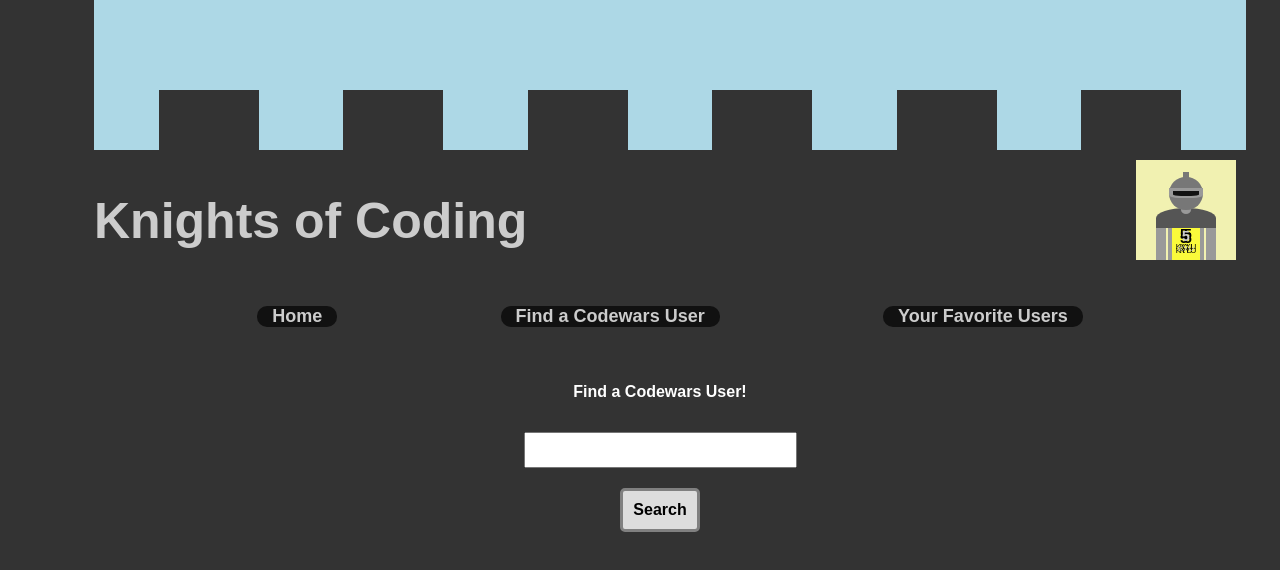
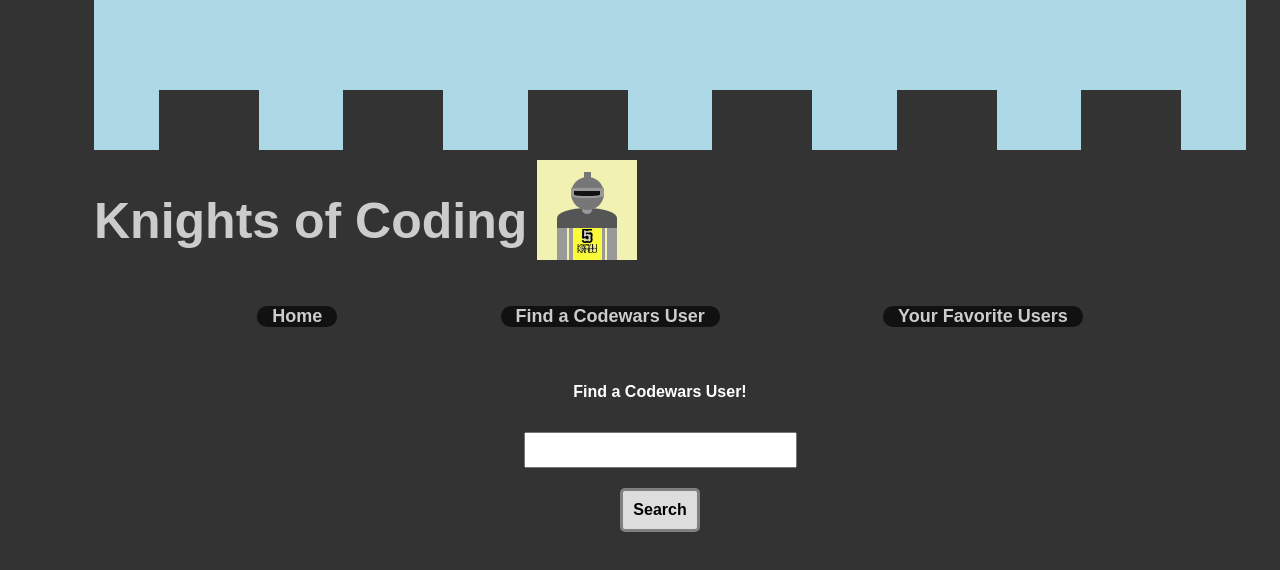
Before and after one commit to drewhsu86/Knights-of-Coding, a React (Create React App) app: page /users in a window 1280 px wide. Shown: the top 570 px of the page. Built offline with nearby package versions, Linux system fonts and the light colour scheme.

Commit message:
changed layout for search result page into row instead of column for browser size

```diff
--- a/src/App.css
+++ b/src/App.css
@@ -61,12 +61,6 @@
 }
 
 
-.row {
-  display: flex;
-  justify-content: space-between;
-}
-
-
 /*=================================*/
 /* Home folder  */
 /*=================================*/
@@ -81,6 +75,11 @@
 
 .navBar h1 {
   font-size: 30px;
+}
+
+.navTitle {
+  display: flex;
+  justify-self: space-between;
 }
 
 .navButtons {
@@ -225,9 +224,11 @@
     font-size: 50px;
   }
 
-  .showUsers {
+  .showUserAll {
+    display: flex;
     flex-direction: row;
-    flex-wrap: wrap;
+    justify-content: center;
+    align-items: flex-start;
   }
 
   .userData {
@@ -236,6 +237,7 @@
     border-radius: 10px;
     padding: 5px 25px;
     margin: 20px 40px;
+    min-width: 200px;
   }
 
   .showKatas {
@@ -243,4 +245,6 @@
   }
 
 
+
+
 }
--- a/src/Home/Nav.js
+++ b/src/Home/Nav.js
@@ -9,7 +9,7 @@
     <nav className="navBar">
       <NavCastle />
 
-      <Link path="/" className="row">
+      <Link path="/" className="navTitle">
         <h1>Knights of Coding </h1>
         <KataKnight
           style={{ border: "10px solid #333333" }}
--- a/src/Users/ShowUser.js
+++ b/src/Users/ShowUser.js
@@ -34,21 +34,11 @@
           {user.name ? <h2>Clan Name</h2> : <h2>No Clan</h2>}
           {user.name ? <h4> &nbsp; {user.clan}</h4> : null}
         </div>
+
       </div>
 
-      <button
-        onClick={(e) => {
-          props.addFav(user.username, e)
-          forceUpdate(!forcer)
-        }
-        }
-        disabled={props.checkFav(user.username)}
-        style={!props.checkFav(user.username) ? {} : {
-          color: 'grey'
-        }}
-      >
-        Add to favorites
-      </button>
+
+      <div className="showUsers">
 
         <div style={
           {
@@ -64,6 +54,24 @@
             color={user.ranks.overall.color}
           />
         </div>
+
+        <button
+          onClick={(e) => {
+            props.addFav(user.username, e)
+            forceUpdate(!forcer)
+          }
+          }
+          disabled={props.checkFav(user.username)}
+          style={!props.checkFav(user.username) ? {} : {
+            color: 'grey',
+            margin: '20px'
+          }}
+        >
+          Add to favorites
+        </button>
+
+      </div>
+
     </div>
   )
 }
```
Lines whose indentation alone changed are shown as unchanged.
